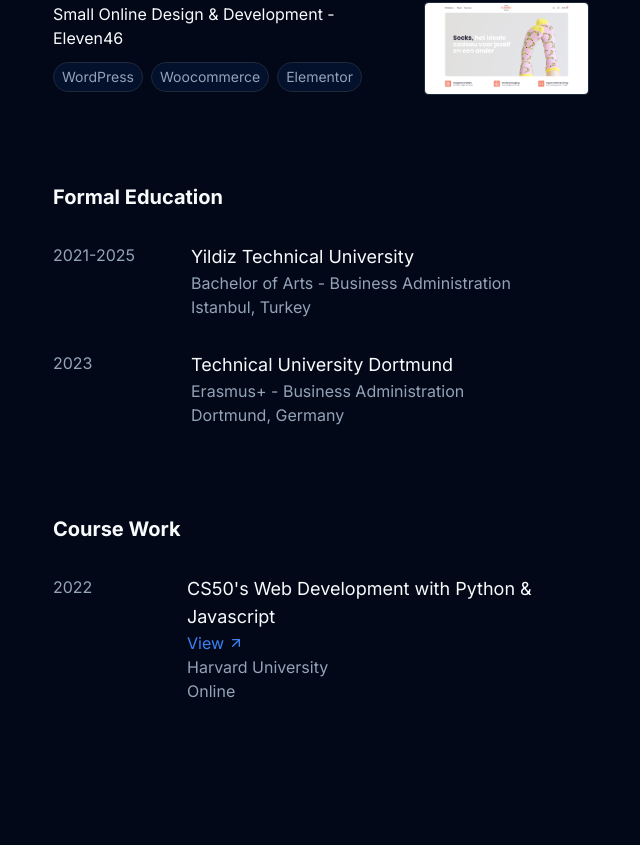
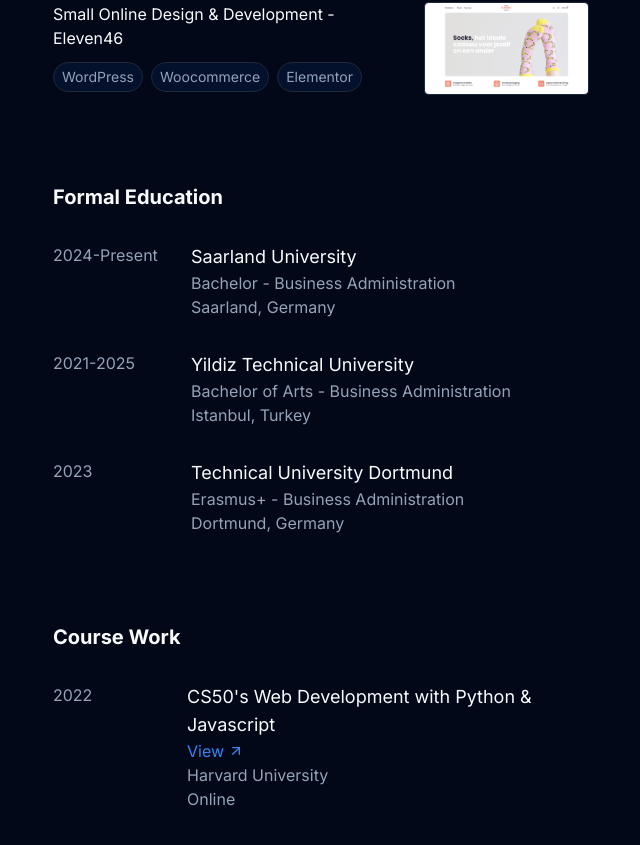
Before and after one commit to nahasco/portfolio, a Next.js app: page / in a window 1280 px wide. Shown: the part 1466-2311 px from the top of the page, without its empty margins (595-1235 px from the left). Built offline with nearby package versions, Linux system fonts and the light colour scheme.

Commit message:
added saarland uni

```diff
--- a/src/app/page.tsx
+++ b/src/app/page.tsx
@@ -103,6 +103,15 @@ export default async function Home() {
                         <Heading>Formal Education</Heading>
                         <ul className="flex flex-col gap-8 mt-6 pb-20">
                             <li className="grid grid-cols-8 gap-4 text-muted-foreground">
+                                <div className="col-span-2 text-muted-foreground">2024-Present</div>
+                                <div className="col-span-6">
+                                    <h4 className="text-lg text-foreground">Saarland University</h4>
+                                    <p>Bachelor - Business Administration</p>
+                                    <p>Saarland, Germany</p>
+                                </div>
+                            </li>
+
+                            <li className="grid grid-cols-8 gap-4 text-muted-foreground">
                                 <div className="col-span-2 text-muted-foreground">2021-2025</div>
                                 <div className="col-span-6">
                                     <h4 className="text-lg text-foreground">Yildiz Technical University</h4>
--- a/src/data.ts
+++ b/src/data.ts
@@ -47,7 +47,13 @@ export const works: ItemType[] = [
 
 export const educations = [
     {
-        years: "2021-2025",
+        years: "2024-Present",
+        university: "Saarland University",
+        degree: "Bachelor of Arts - Business Administration",
+        location: "Saarland, Germany"
+    },
+    {
+        years: "2021-2024",
         university: "Yildiz Technical University",
         degree: "Bachelor of Arts - Business Administration",
         location: "Istanbul, Turkey"
```
